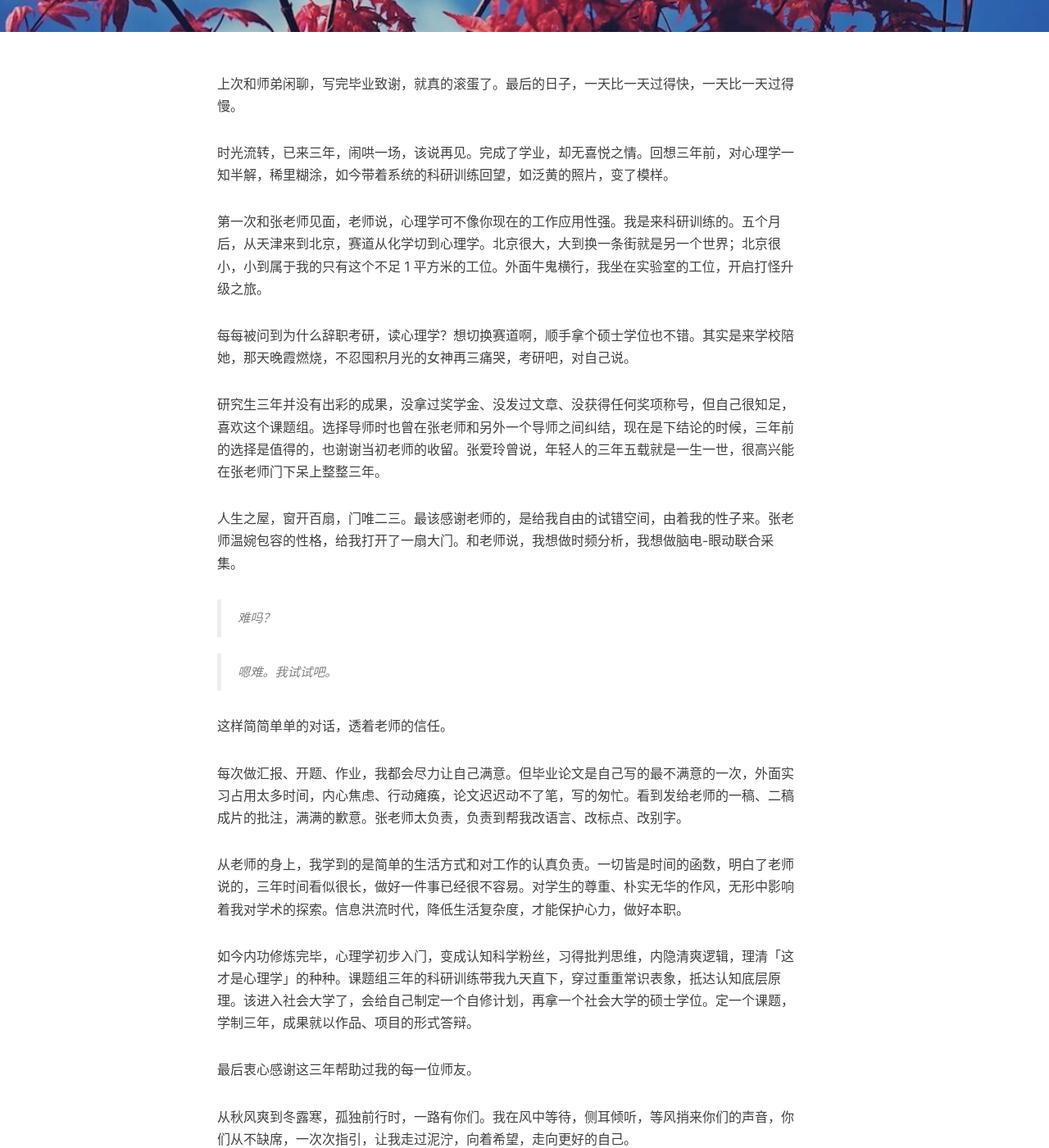
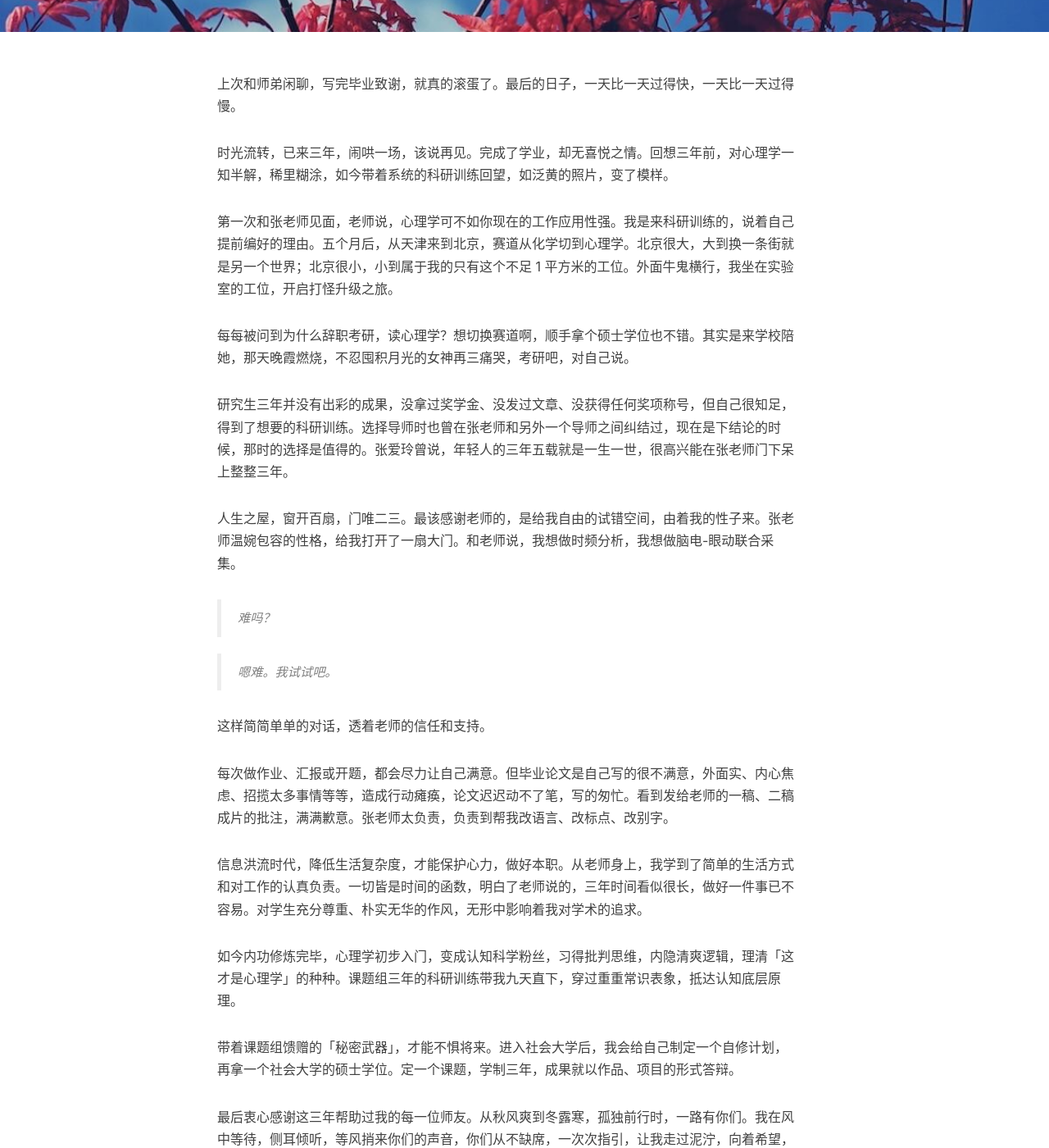
Before and after one commit to zapp926/blog, a Jekyll site: the page built from _posts/2019-05-07-graduate.md, in a window 1280 px wide and 1400 px high, scrolled down 484 px. Shown: the whole window at 82% size. Built offline with Jekyll 4.4.1, drawn with Linux system fonts in a browser that asks for light colours; nearby versions of some CDN libraries; comment, search, counter and statistics services are not loaded; some of the changed text lies outside the part shown.

Commit message:
Update 2019-05-07-graduate.md

```diff
--- a/_posts/2019-05-07-graduate.md
+++ b/_posts/2019-05-07-graduate.md
@@ -13,11 +13,11 @@ tags:
 
 时光流转，已来三年，闹哄一场，该说再见。完成了学业，却无喜悦之情。回想三年前，对心理学一知半解，稀里糊涂，如今带着系统的科研训练回望，如泛黄的照片，变了模样。
 
-第一次和张老师见面，老师说，心理学可不像你现在的工作应用性强。我是来科研训练的。五个月后，从天津来到北京，赛道从化学切到心理学。北京很大，大到换一条街就是另一个世界；北京很小，小到属于我的只有这个不足 1 平方米的工位。外面牛鬼横行，我坐在实验室的工位，开启打怪升级之旅。
+第一次和张老师见面，老师说，心理学可不如你现在的工作应用性强。我是来科研训练的，说着自己提前编好的理由。五个月后，从天津来到北京，赛道从化学切到心理学。北京很大，大到换一条街就是另一个世界；北京很小，小到属于我的只有这个不足 1 平方米的工位。外面牛鬼横行，我坐在实验室的工位，开启打怪升级之旅。
 
 每每被问到为什么辞职考研，读心理学？想切换赛道啊，顺手拿个硕士学位也不错。其实是来学校陪她，那天晚霞燃烧，不忍囤积月光的女神再三痛哭，考研吧，对自己说。
 
-研究生三年并没有出彩的成果，没拿过奖学金、没发过文章、没获得任何奖项称号，但自己很知足，喜欢这个课题组。选择导师时也曾在张老师和另外一个导师之间纠结，现在是下结论的时候，三年前的选择是值得的，也谢谢当初老师的收留。张爱玲曾说，年轻人的三年五载就是一生一世，很高兴能在张老师门下呆上整整三年。
+研究生三年并没有出彩的成果，没拿过奖学金、没发过文章、没获得任何奖项称号，但自己很知足，得到了想要的科研训练。选择导师时也曾在张老师和另外一个导师之间纠结过，现在是下结论的时候，那时的选择是值得的。张爱玲曾说，年轻人的三年五载就是一生一世，很高兴能在张老师门下呆上整整三年。
 
 人生之屋，窗开百扇，门唯二三。最该感谢老师的，是给我自由的试错空间，由着我的性子来。张老师温婉包容的性格，给我打开了一扇大门。和老师说，我想做时频分析，我想做脑电-眼动联合采集。
 
@@ -25,17 +25,17 @@ tags:
 
 > 嗯难。我试试吧。
 
-这样简简单单的对话，透着老师的信任。
+这样简简单单的对话，透着老师的信任和支持。
 
-每次做汇报、开题、作业，我都会尽力让自己满意。但毕业论文是自己写的最不满意的一次，外面实习占用太多时间，内心焦虑、行动瘫痪，论文迟迟动不了笔，写的匆忙。看到发给老师的一稿、二稿成片的批注，满满的歉意。张老师太负责，负责到帮我改语言、改标点、改别字。
+每次做作业、汇报或开题，都会尽力让自己满意。但毕业论文是自己写的很不满意，外面实、内心焦虑、招揽太多事情等等，造成行动瘫痪，论文迟迟动不了笔，写的匆忙。看到发给老师的一稿、二稿成片的批注，满满歉意。张老师太负责，负责到帮我改语言、改标点、改别字。
 
-从老师的身上，我学到的是简单的生活方式和对工作的认真负责。一切皆是时间的函数，明白了老师说的，三年时间看似很长，做好一件事已经很不容易。对学生的尊重、朴实无华的作风，无形中影响着我对学术的探索。信息洪流时代，降低生活复杂度，才能保护心力，做好本职。
+信息洪流时代，降低生活复杂度，才能保护心力，做好本职。从老师身上，我学到了简单的生活方式和对工作的认真负责。一切皆是时间的函数，明白了老师说的，三年时间看似很长，做好一件事已不容易。对学生充分尊重、朴实无华的作风，无形中影响着我对学术的追求。
 
-如今内功修炼完毕，心理学初步入门，变成认知科学粉丝，习得批判思维，内隐清爽逻辑，理清「这才是心理学」的种种。课题组三年的科研训练带我九天直下，穿过重重常识表象，抵达认知底层原理。该进入社会大学了，会给自己制定一个自修计划，再拿一个社会大学的硕士学位。定一个课题，学制三年，成果就以作品、项目的形式答辩。
+如今内功修炼完毕，心理学初步入门，变成认知科学粉丝，习得批判思维，内隐清爽逻辑，理清「这才是心理学」的种种。课题组三年的科研训练带我九天直下，穿过重重常识表象，抵达认知底层原理。
 
-最后衷心感谢这三年帮助过我的每一位师友。
+带着课题组馈赠的「秘密武器」，才能不惧将来。进入社会大学后，我会给自己制定一个自修计划，再拿一个社会大学的硕士学位。定一个课题，学制三年，成果就以作品、项目的形式答辩。
 
-从秋风爽到冬露寒，孤独前行时，一路有你们。我在风中等待，侧耳倾听，等风捎来你们的声音，你们从不缺席，一次次指引，让我走过泥泞，向着希望，走向更好的自己。
+最后衷心感谢这三年帮助过我的每一位师友。从秋风爽到冬露寒，孤独前行时，一路有你们。我在风中等待，侧耳倾听，等风捎来你们的声音，你们从不缺席，一次次指引，让我走过泥泞，向着希望，走向更好的自己。
 
 感谢北大心理与认知科学学院的李量老师，感谢北师大脑所的李小俚、欧阳高翔、宋艳老师，感谢心理所胡理、李晓庆老师，感谢校办的林老师。人生这列疾驰的火车，每一站都会遇到许许多多的人。首师大这一站，要感谢的人还很多，当然最应该感谢的是我的女朋友，这就不是一两句话就能表达的了。
 
```
